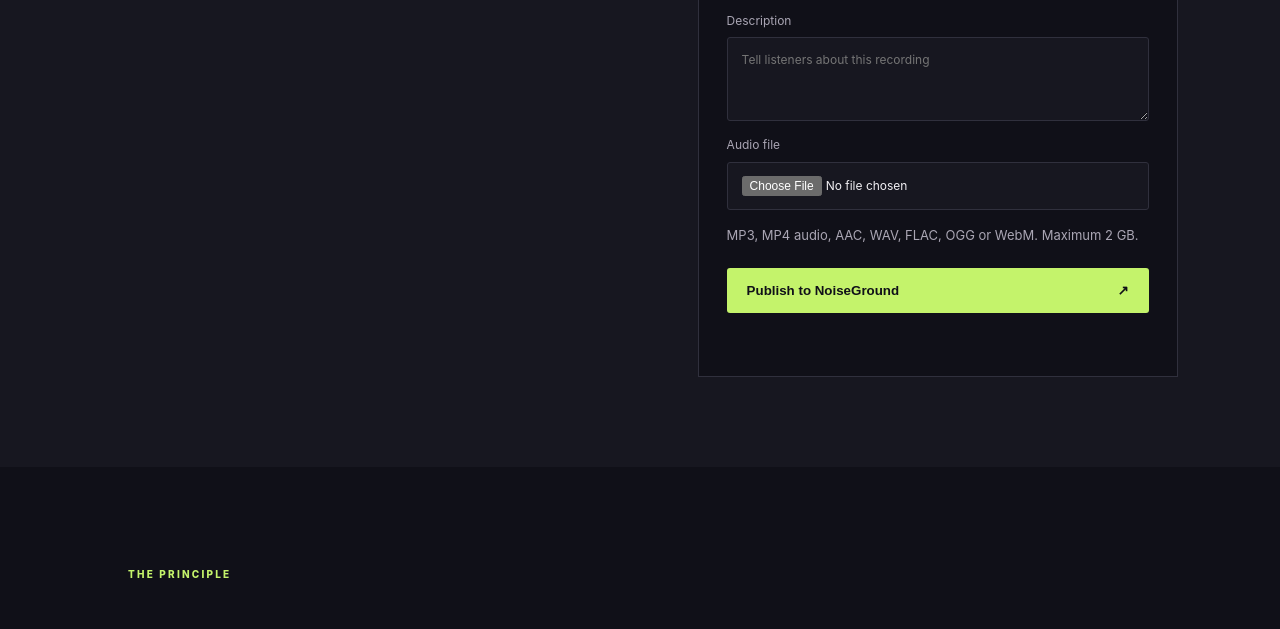
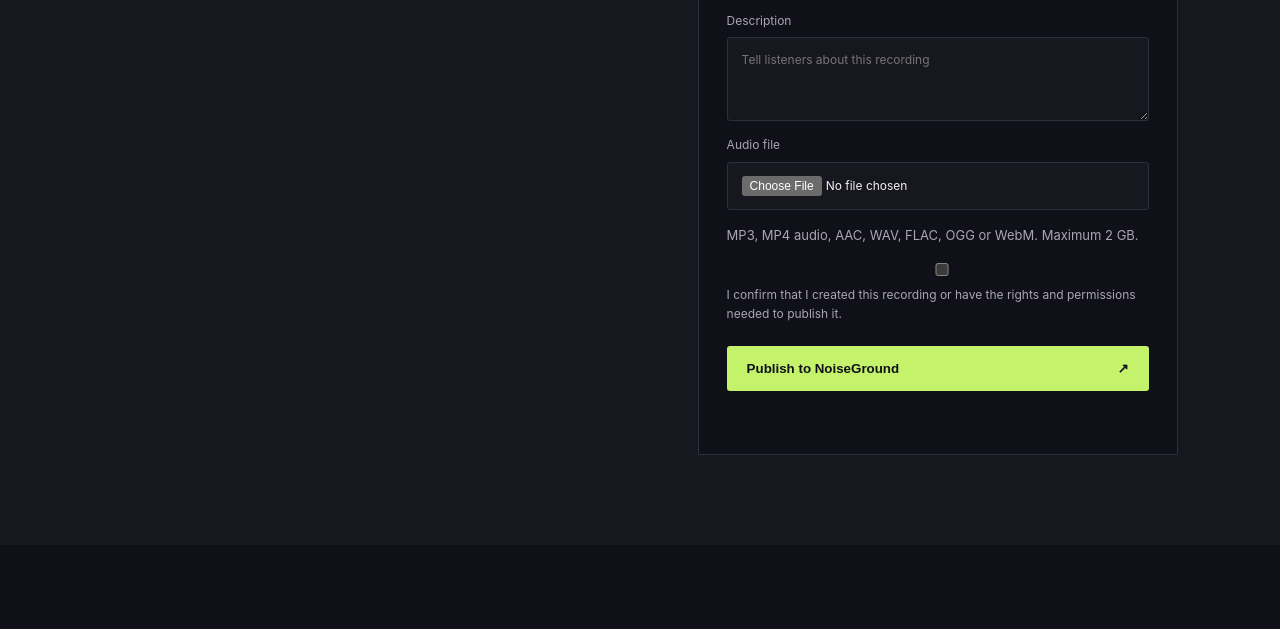
Before and after one commit to JAPStudios/NoiseGround, a plain HTML site: page index.html in a window 1280 px wide. Shown: the part 1667-2296 px from the top of the page. Drawn offline with Linux system fonts and the light colour scheme; a script that the page names is missing.

Commit message:
Require creator rights confirmation before publishing

```diff
--- a/index.html
+++ b/index.html
@@ -15,7 +15,7 @@
 <div class="filters"><input id="search" type="search" placeholder="Search titles, creators or descriptions" aria-label="Search audio"><select id="category" aria-label="Filter by category"><option value="">All audio</option><option>Music</option><option>Podcast</option><option>Electronic</option><option>Hip-hop</option><option>Rock</option><option>Ambient</option><option>Other</option></select><button id="refresh" class="quiet">Refresh</button></div><div id="catalogue" class="catalogue"><div class="empty">Loading public audio…</div></div>
 </section>
 <section id="publish" class="section publish"><div><div class="eyebrow">FOR THE CREATORS</div><h2>Put your sound<br>out there.</h2><p>Publish original music or podcasts directly to the public catalogue. Audio files are uploaded privately and delivered through time-limited playback links.</p><p class="muted">Sign in to create a member account and publish audio.</p></div>
-<form id="upload-form" class="panel"><h3>Publish audio</h3><label>Title<input name="title" required maxlength="160" placeholder="Track or episode title"></label><label>Creator name<input name="artistName" maxlength="100" placeholder="Artist or podcast name"></label><label>Category<select name="category"><option>Music</option><option>Podcast</option><option>Electronic</option><option>Hip-hop</option><option>Rock</option><option>Ambient</option><option>Other</option></select></label><label>Description<textarea name="description" rows="3" maxlength="3000" placeholder="Tell listeners about this recording"></textarea></label><label>Audio file<input name="audio" type="file" accept="audio/*" required></label><div class="file-note">MP3, MP4 audio, AAC, WAV, FLAC, OGG or WebM. Maximum 2 GB.</div><button class="primary full" type="submit">Publish to NoiseGround <span>↗</span></button><div id="upload-status" class="status" role="status"></div></form>
+<form id="upload-form" class="panel"><h3>Publish audio</h3><label>Title<input name="title" required maxlength="160" placeholder="Track or episode title"></label><label>Creator name<input name="artistName" maxlength="100" placeholder="Artist or podcast name"></label><label>Category<select name="category"><option>Music</option><option>Podcast</option><option>Electronic</option><option>Hip-hop</option><option>Rock</option><option>Ambient</option><option>Other</option></select></label><label>Description<textarea name="description" rows="3" maxlength="3000" placeholder="Tell listeners about this recording"></textarea></label><label>Audio file<input name="audio" type="file" accept="audio/*" required></label><div class="file-note">MP3, MP4 audio, AAC, WAV, FLAC, OGG or WebM. Maximum 2 GB.</div><label class="rights-check"><input type="checkbox" name="rightsConfirmed" required> I confirm that I created this recording or have the rights and permissions needed to publish it.</label><button class="primary full" type="submit">Publish to NoiseGround <span>↗</span></button><div id="upload-status" class="status" role="status"></div></form>
 </section>
 <section id="member-tools" class="section" hidden><div class="eyebrow">YOUR CREATOR SPACE</div><h2>Creator profile.</h2><form id="profile-form" class="panel profile-panel"><label>Display name<input name="displayName" maxlength="100" required></label><label>Biography<textarea name="bio" rows="4" maxlength="1000"></textarea></label><label>Website<input name="website" type="url" maxlength="250" placeholder="https://"></label><button class="primary full" type="submit">Save profile</button><div id="profile-status" class="status" role="status"></div></form></section><section id="admin-tools" class="section" hidden><div class="eyebrow">ADMINISTRATION</div><h2>Reports and moderation.</h2><div id="reports-list" class="catalogue"><div class="empty">No reports loaded.</div></div></section><section class="manifesto"><div class="eyebrow">THE PRINCIPLE</div><p>No subscriptions. No advertising. No paid listening tiers. An open place for audio creators and listeners.</p></section>
 </main>
```
